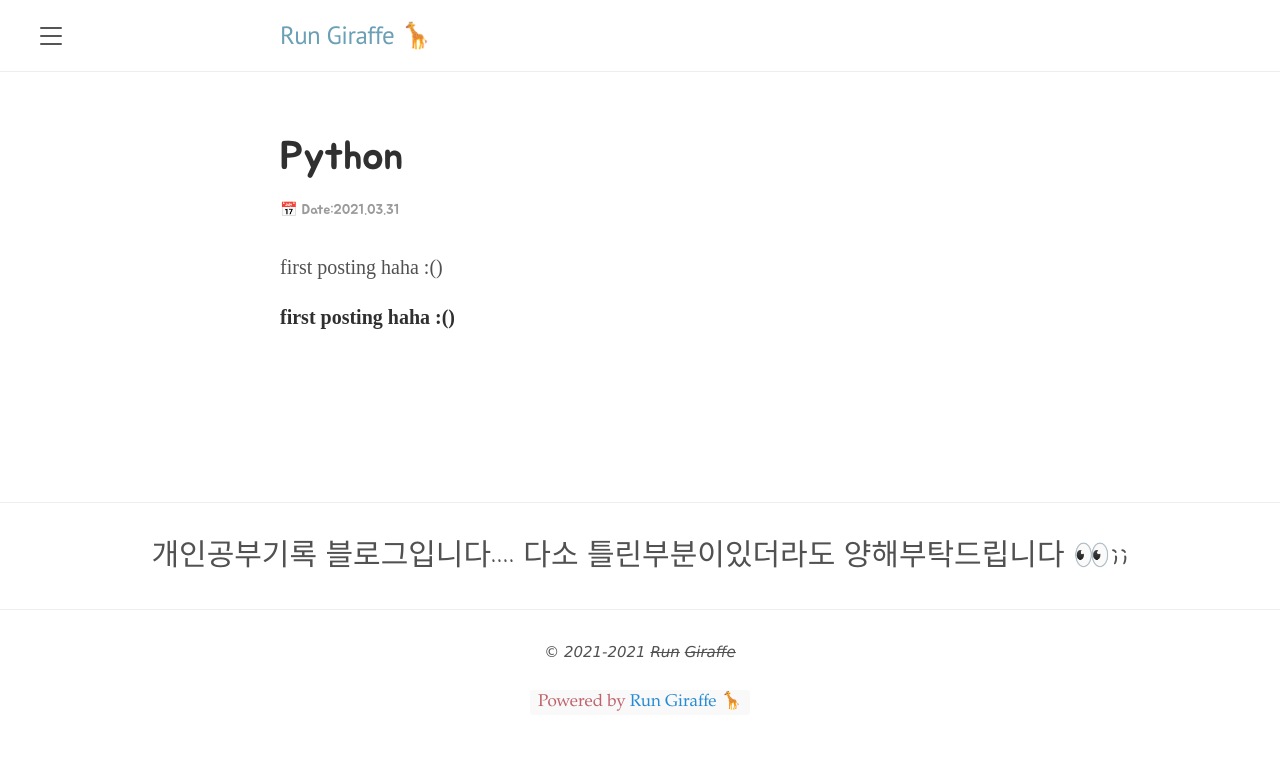
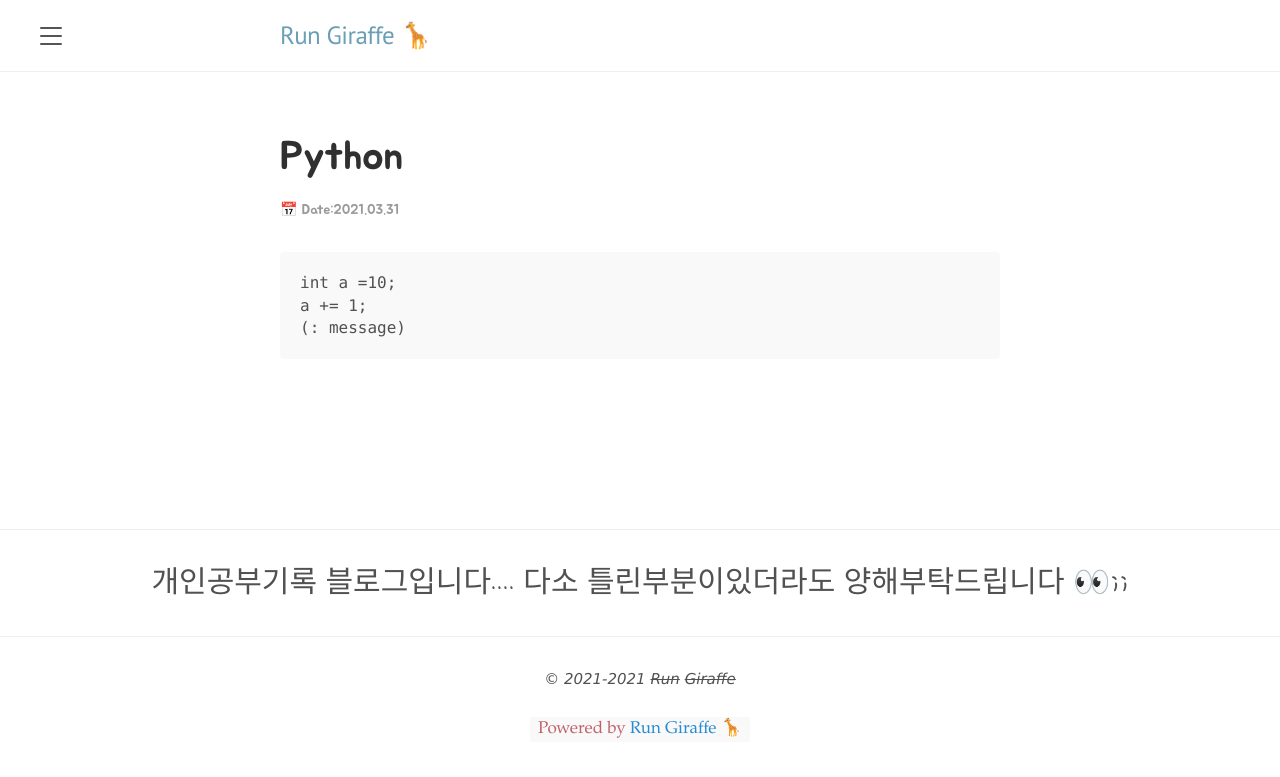
Before and after one commit to froggy0m0/froggy0m0.github.io, a Jekyll site: the page built from _posts/Python/2021-03-31-test-posting.md, in a window 1280 px wide. Shown: the top 777 px of the page. Built offline with Jekyll 4.4.1, drawn with Linux system fonts in a browser that asks for light colours.

Commit message:
Update 2021-03-31-test-posting.md

````diff
--- a/_posts/Python/2021-03-31-test-posting.md
+++ b/_posts/Python/2021-03-31-test-posting.md
@@ -4,6 +4,8 @@ title: Python
 categories: Python
 ---
 
-first posting haha :()
-
-__first posting haha :()__
+```
+int a =10;
+a += 1;
+(: message)
+```
````
